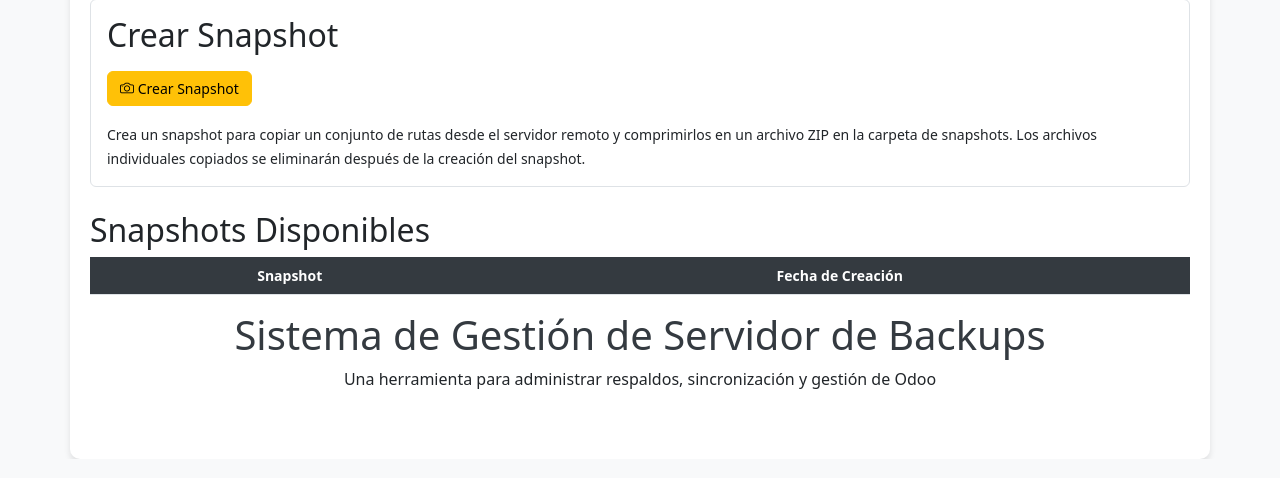
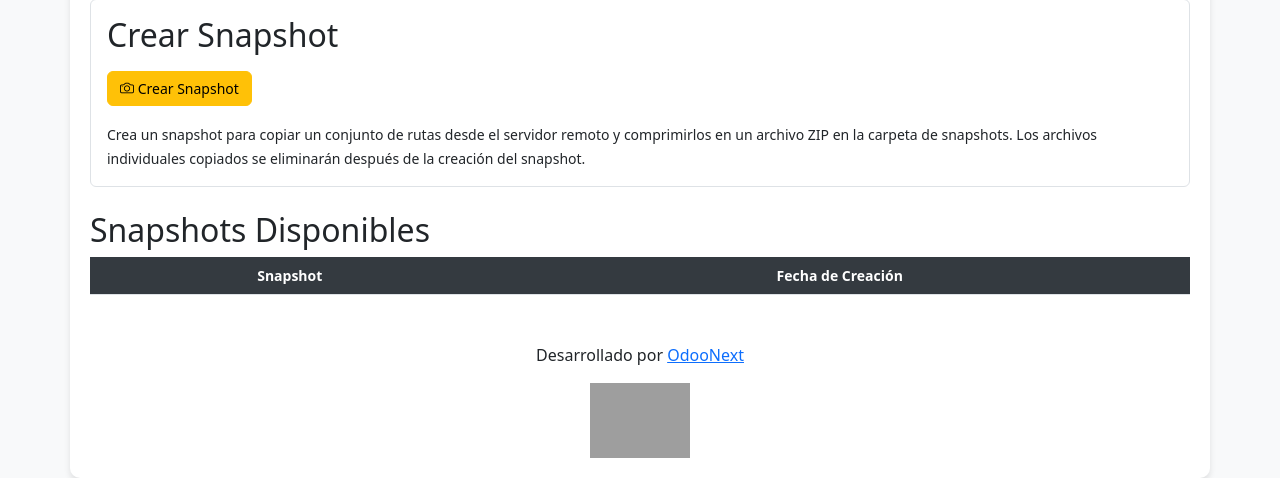
Before and after one commit to odoo-next/odoo_replicacion, a Flask app: page / in a window 1280 px wide. Shown: the part 879-1357 px from the top of the page. Run offline with Flask 3, Linux system fonts and the light colour scheme; lists and menus that the app fills with data are empty; parts of the project's set-up code (start-up, migrations or seed data) failed here and were passed over; grey boxes are pictures that could not be loaded.

Commit message:
Update index.html

```diff
--- a/templates/index.html
+++ b/templates/index.html
@@ -189,10 +189,10 @@
                 {% endfor %}
             </tbody>
         </table>
-        <header class="text-center mb-5">
-            <h1>Sistema de Gestión de Servidor de Backups</h1>
-            <p>Una herramienta para administrar respaldos, sincronización y gestión de Odoo</p>
-        </header>
+        <footer class="mt-5 text-center">
+            <p>Desarrollado por <a href="https://www.odoonext.com" target="_blank">OdooNext</a></p>
+            <img src="{{ url_for('static', filename='odoonext_logo.png') }}" alt="OdooNext Logo" width="100">
+        </footer>
     </div>
 </body>
 
```
